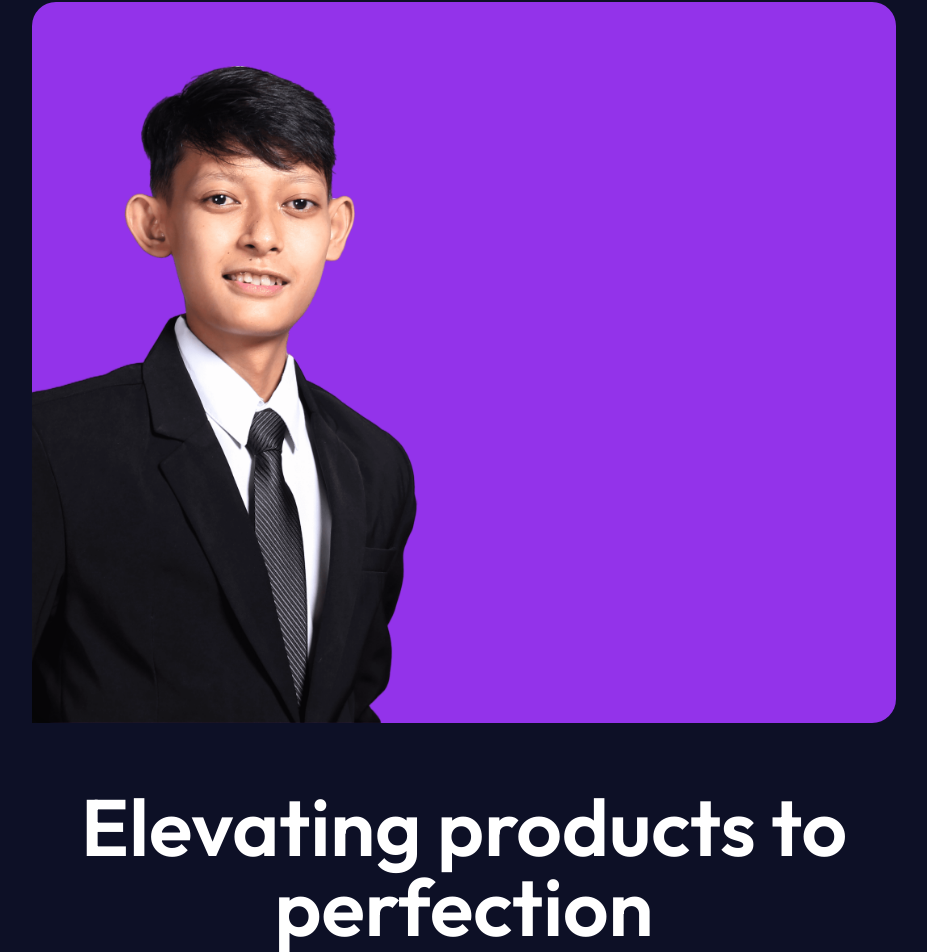
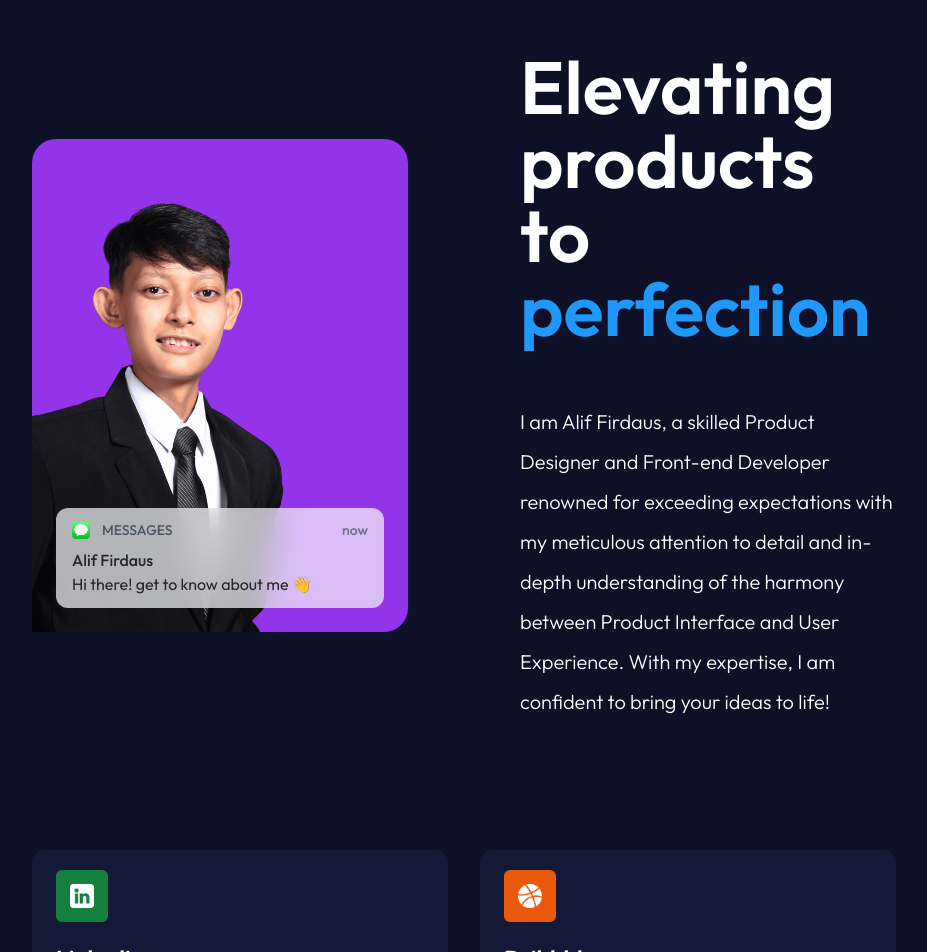
Before and after one commit to alif-firdaus/Passionate-React, a React (Create React App) app: page / in a window 1280 px wide. Shown: the part 1732-2684 px from the top of the page, without its empty margins (176-1103 px from the left). Built offline with nearby package versions, Linux system fonts and the light colour scheme.

Commit message:
About Section lg : added

```diff
--- a/src/Pages/About.jsx
+++ b/src/Pages/About.jsx
@@ -26,15 +26,15 @@ const About = () => {
 				</h1>
 			</div>
 
-			<div className="flex flex-col mt-20 lg:mt-32 px-sectionpxsm lg:px-sectionpxlg">
+			<div className="flex flex-col mt-20 md:lg:flex-row md:lg:justify-between lg:items-center md:lg:gap-28 lg:mt-44 px-sectionpxsm lg:px-sectionpxlg">
 				{/* About Decoration */}
-				<div className="relative flex bg-purple-600 pt-14 md:pt-16 h-fit rounded-3xl">
+				<div className="relative flex bg-purple-600 pt-14 md:pt-16 h-fit lg:h-fit rounded-3xl lg:w-full">
 					<img
 						src={pic}
 						alt="pic"
-						className="relative object-contain w-9/12 h-full origin-bottom-left md:w-6/12"
+						className="relative object-contain w-9/12 h-full origin-bottom-left lg:w-9/12 md:w-6/12"
 					/>
-					<div className="absolute bottom-0 w-full px-6 py-6 md:hidden bg-none h-fit">
+					<div className="absolute bottom-0 w-full px-6 py-6 bg-none h-fit">
 						<div className="px-4 py-3 text-black rounded-xl backdrop-blur-lg bg-slate-50 bg-opacity-70">
 							<div className="flex items-center justify-between">
 								<div className="flex items-center justify-between gap-3">
@@ -61,26 +61,32 @@ const About = () => {
 					</div>
 				</div>
 
-				{/* About Sub Title */}
-				<h1 className="text-[38px] leading-snug mt-16 font-semibold text-center text-black lg:text-[80px] md:text-6xl dark:text-white">
-					Elevating products to perfection
-				</h1>
+				<div className="flex flex-col w-full mt-16 md:lg:mt-0">
+					{/* About Sub Title */}
+					<h1 className="text-[38px] lg:text-[74px] leading-snug font-semibold text-center lg:text-left text-black md:text-6xl dark:text-white">
+						Elevating products to{" "}
+						<span className="dark:text-darkprimary text-lightprimary">
+							perfection
+						</span>
+					</h1>
 
-				{/* About Description */}
-				<div className="mt-9 lg:px-80">
-					<p className="z-40 text-lg font-normal lg:text-[20px] lg:leading-10 leading-8 text-center text-black dark:font-light dark:text-white">
-						I am Alif Firdaus, a skilled Product Designer and
-						Front-end Developer renowned for exceeding expectations
-						with my meticulous attention to detail and in-depth
-						understanding of the harmony between Product Interface
-						and User Experience. With my expertise, I am confident
-						to bring your ideas to life!
-					</p>
+					{/* About Description */}
+					<div className="mt-9 lg:mt-14">
+						<p className="z-40 text-lg font-normal lg:text-[20px] lg:leading-10 leading-8 text-center lg:text-left text-black dark:font-light dark:text-white">
+							I am Alif Firdaus, a skilled Product Designer and
+							Front-end Developer renowned for exceeding
+							expectations with my meticulous attention to detail
+							and in-depth understanding of the harmony between
+							Product Interface and User Experience. With my
+							expertise, I am confident to bring your ideas to
+							life!
+						</p>
+					</div>
 				</div>
 			</div>
 
-			{/* Socials Container 2 */}
-			<div className="flex flex-col items-center justify-between pt-20 md:flex-row gap-7 md:gap-5 h-fit px-sectionpxsm lg:px-sectionpxlg">
+			{/* Socials Container 1 */}
+			<div className="flex flex-col items-center justify-between pt-20 lg:pt-32 md:flex-row gap-7 lg:gap-8 md:gap-5 h-fit px-sectionpxsm lg:px-sectionpxlg">
 				{/* Linkedin */}
 				<div className="w-full px-6 py-5 text-black bg-white shadow-2xl dark:text-white dark:bg-darksecondary rounded-xl shadow-slate-200 dark:shadow-none">
 					<div className="flex items-center justify-center px-[14px] py-[14px] bg-green-700 rounded-md w-fit h-fit">
@@ -123,7 +129,7 @@ const About = () => {
 			</div>
 
 			{/* Socials Container 2 */}
-			<div className="flex flex-col items-center justify-between pb-40 md:flex-row pt-7 md:pt-6 gap-7 md:gap-5 h-fit px-sectionpxsm lg:px-sectionpxlg">
+			<div className="flex flex-col items-center justify-between pb-40 md:flex-row pt-7 md:pt-6 lg:pt-8 gap-7 lg:gap-8 md:gap-5 h-fit px-sectionpxsm lg:px-sectionpxlg">
 				{/* Github */}
 				<div className="w-full px-6 py-5 text-black bg-white shadow-2xl dark:text-white dark:bg-darksecondary rounded-xl shadow-slate-200 dark:shadow-none">
 					<div className="flex items-center justify-center px-[14px] py-[14px] bg-purple-700 rounded-md w-fit h-fit">
```
